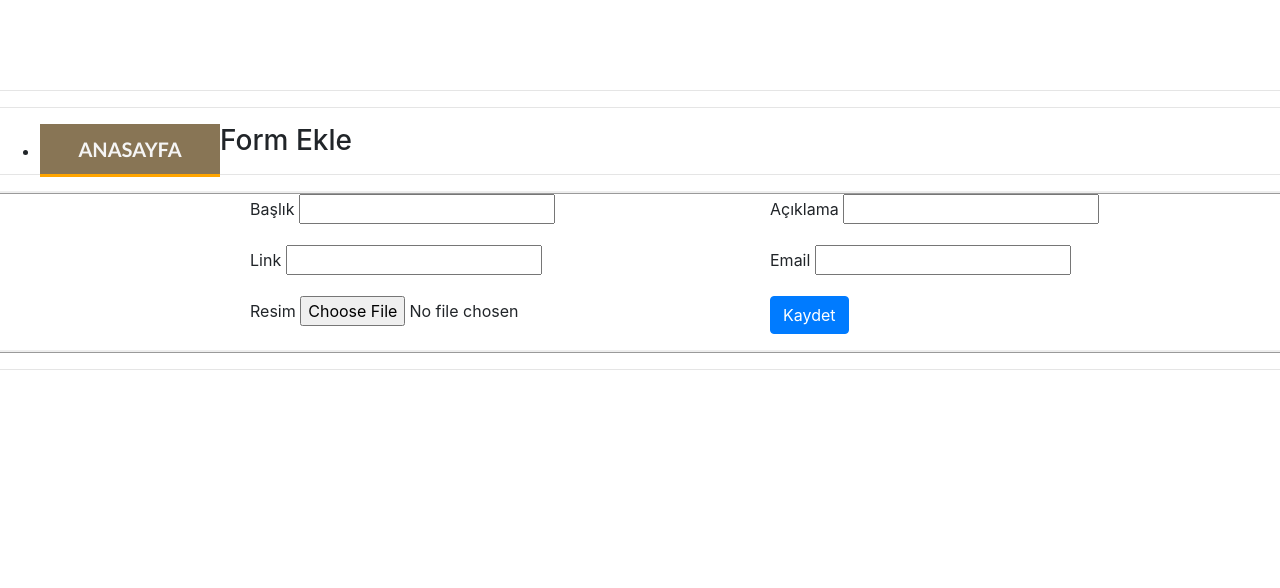
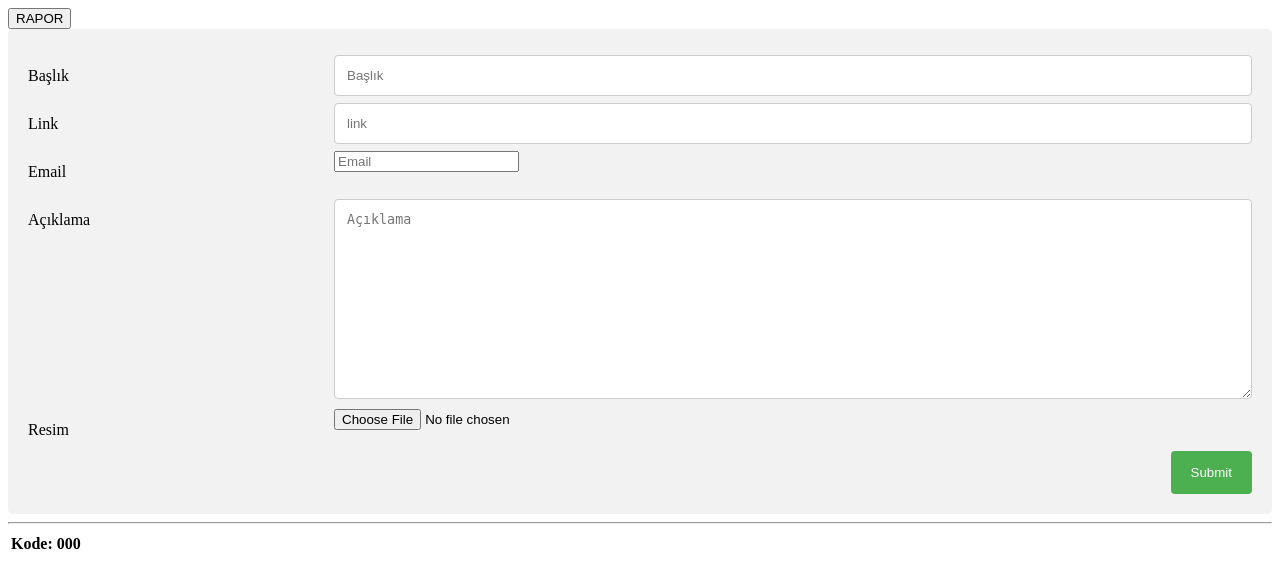
Before and after one commit to SANT0R/Form_Save, a Django app: template templates/Add.html in a window 1280 px wide. Shown: the top 588 px of the page. Run offline with Django 3.2, Linux system fonts and the light colour scheme; the template is opened without the code that fills it: most values are stand-ins (such as "Sample title", 1, 10 or a date in 2020); lists and menus that the app fills with data are empty; some libraries are stand-ins or nearby versions.

Commit message:
optimize

```diff
--- a/templates/Add.html
+++ b/templates/Add.html
@@ -1,162 +1,166 @@
 <!DOCTYPE html>
-<html lang="tr-TR">
+<html>
 <head>
-    <meta charset="UTF-8">
-    <title>Hoşgeldiniz!</title>
-    <link rel="stylesheet" href="https://maxcdn.bootstrapcdn.com/bootstrap/4.0.0/css/bootstrap.min.css" integrity="sha384-Gn5384xqQ1aoWXA+058RXPxPg6fy4IWvTNh0E263XmFcJlSAwiGgFAW/dAiS6JXm" crossorigin="anonymous">
-
 <style>
-    #menu ul{
-
-      float: left;
+* {
+  box-sizing: border-box;
 }
 
-     #menu li{
-       list-style-type:unset;
-
+input[type=text], select, textarea {
+  width: 100%;
+  padding: 12px;
+  border: 1px solid #ccc;
+  border-radius: 4px;
+  resize: vertical;
 }
 
-     #menu a{
-       text-decoration: none;
-       color: whitesmoke;
-	   font-weight: 600;
-       display: block;
-       text-align: center;
-       transition: 1s;
-	   font-family: calibri,arial,verdana;
-	   font-size: 20px;
-	   line-height: 50px;
-	   background-color: #887555;
-	   width: 180px;
-	   border-bottom: 3px solid orange;
-
-
+label {
+  padding: 12px 12px 12px 0;
+  display: inline-block;
 }
 
-      #menu span{
-       display: block;
-       margin-top:-60px;
+input[type=submit] {
+  background-color: #4CAF50;
+  color: white;
+  padding: 14px 20px;
+  border: none;
+  border-radius: 4px;
+  cursor: pointer;
+  float: right;
 }
 
-     #menu a:hover{
-
-		background-color: #5F3B06;
-       	color: #887555;
-
+input[type=submit]:hover {
+  background-color: #45a049;
 }
 
-    body{
-      margin-top: 90px;
+.container {
+  border-radius: 5px;
+  background-color: #f2f2f2;
+  padding: 20px;
 }
 
-    #menu1 li{
-
-      list-style-type: none;
-
-
-
+.col-25 {
+  float: left;
+  width: 25%;
+  margin-top: 6px;
 }
 
-    #menu1 a{
-
-      text-decoration: none;
-      color: whitesmoke;
-      font-weight: 600;
-      display: block;
-      text-align: center;
-      transition: 1s;
-      font-family: calibri,arial,verdana;
-      font-size: 20px;
-      line-height: 50px;
-      background-color: #005555;
-      width: 180px;
-      margin-right: 1px;
+.col-75 {
   float: left;
-
+  width: 75%;
+  margin-top: 6px;
 }
 
-     #menu1 span{
-      display: block;
-      margin-top:-60px;
+.row:after {
+  content: "";
+  display: table;
+  clear: both;
 }
 
-    #menu1 a:hover{
-
-       background-color: #5FD367;
-          color: #005555;
-
+@media screen and (max-width: 600px) {
+  .col-25, .col-75, input[type=submit] {
+    width: 100%;
+    margin-top: 0;
   }
-
-    form {
-      padding-left:  250px;
-      border-top-style:ridge;
-      border-bottom-style:ridge;
-
 }
 </style>
 </head>
+<body>
 
-<body>
-    <div id="menu1">
-<center>
-<hr>
+<form action="/search/" method="POST">
+  {% csrf_token %}<div id="menu" >
+  <div>
+    {% load i18n %}
+    <button class="btn btn-primary" type="submit">{% trans 'RAPOR' %}</button>
+  </div>
+</form>
 
+<div class="container">
+  <form action="/" method="POST">
+      {% csrf_token %}
+  <div class="row">
+    <div class="col-25">
+      <label for="baslik">{% trans 'Başlık' %}</label>
+    </div>
+    <div class="col-75">
+      <input type="text" id="title" name="title" placeholder="Başlık" required>
+    </div>
+  </div>
+  <div class="row">
+    <div class="col-25">
+      <label for="link">{% trans 'Link' %}</label>
+    </div>
+    <div class="col-75">
+      <input type="text" id="link" name="link" placeholder="link">
+    </div>
+  </div>
+   <div class="row">
+    <div class="col-25">
+      <label for="link">{% trans 'Email' %}</label>
+    </div>
+    <div class="col-75">
+      <input type="email" id="e-mail" name="e-mail" placeholder="Email" >
+    </div>
+  </div>
+  <div class="row">
+    <div class="col-25">
+      <label for="subject">{% trans 'Açıklama' %}</label>
+    </div>
+    <div class="col-75">
+      <textarea id="explonation" name="explonation" placeholder="Açıklama" style="height:200px"></textarea>
+    </div>
+  </div>
 
+  <div class="row">
+    <div class="col-25">
+      <label for="subject">{% trans 'Resim' %}</label>
+    </div>
+    <div class="col-75">
+    <input type="file" id="photo" name="photo">
+    </div>
+  </div>
+
+  <div class="row">
+    <input type="submit" value="Submit">
+  </div>
+  </form>
 </div>
 
 <hr>
-    <div id="menu" >
-            <ul>
-                <li><a href="/">ANASAYFA</a></li>
-            </ul>
-    </div>
+<table>
+  <tr>
+    <th scope="row">{% trans 'Kode' %}: {{savecode}}</th>
+  </tr>
+</table>
 
-    <div class="container"  >
-      <h3>Form Ekle</h3>
-    </div>
-    <hr>
+</body>
 
-    <form id="menu1" action="/addform/" method="POST">
-      {% csrf_token %}
-      <div class="form-row">
-        <div class="col-md-6 mb-3">
-          <label for="validationServer01">Başlık</label>
-          <input type="text"   name="title" id="title" >
+<script type="text/jaavscript">
+    $(document).on('submit', 'new_form', function(e)){
+        e.preventDefault();
 
-        </div>
-        <div class="col-md-6 mb-3">
-          <label for="validationServer02">Açıklama</label>
-          <input type="text"  name="explonation" id="explonation" >
+        s.ajax({
+            type: 'POST',
+            url: '/new_form',
+            data: {
+                baslik: $('#baslik').val(),
+                link: $('#link').val(),
+                e-mail: $('#e-mail').val(),
+                aciklama: $('#aciklama').val(),
+                resim: $('#resim').val(),
+            },
+            sucess: function(response){
+                if (response.result){
+                    sweetAlert("İşlem Başarılı", response.message, "success");
+                }
+                else {
+                    sweetAlert("Hata!", response.message, "error");
+                }
 
-        </div>
-        <div class="col-md-6 mb-3">
-          <label for="validationServer03"></label>Link</label>
-          <input type="text"   name="link" id="link" >
+            },
 
-        </div>
-        <div class="col-md-6 mb-3">
-          <label for="validationServer04">Email</label>
-          <input type="text"  name="email" id="email" >
+        });
+    }
+</script>
 
-        </div>
-
-        <div class="col-md-6 mb-3">
-          <label >Resim</label>
-          <input type="file" name="photo" id="photo"  >
-        </div>
-
-        <div class="col-md-6 mb-3">
-        <button class="btn btn-primary" type="submit">Kaydet</button>
-        </div>
-      </div>
-    </form>
-
-    <hr>
-
-
-</center>
-<script src="https://code.jquery.com/jquery-3.2.1.slim.min.js" integrity="sha384-KJ3o2DKtIkvYIK3UENzmM7KCkRr/rE9/Qpg6aAZGJwFDMVNA/GpGFF93hXpG5KkN" crossorigin="anonymous"></script>
-<script src="https://cdnjs.cloudflare.com/ajax/libs/popper.js/1.12.9/umd/popper.min.js" integrity="sha384-ApNbgh9B+Y1QKtv3Rn7W3mgPxhU9K/ScQsAP7hUibX39j7fakFPskvXusvfa0b4Q" crossorigin="anonymous"></script>
-<script src="https://maxcdn.bootstrapcdn.com/bootstrap/4.0.0/js/bootstrap.min.js" integrity="sha384-JZR6Spejh4U02d8jOt6vLEHfe/JQGiRRSQQxSfFWpi1MquVdAyjUar5+76PVCmYl" crossorigin="anonymous"></script>
-</body>
 </html>
--- a/templates/showform.html
+++ b/templates/showform.html
@@ -121,7 +121,7 @@
       <div class="form-row">
         <div class="col-md-5 mb-5">
           <label for="validationServer01">Kod</label>
-          <input type="text"   name="code" id="code" >
+          <input type="text"   name="code" id="code" required="required">
 
         </div>
 
```
Also changed, not shown: form/views.py (+22 -24 lines), templates/AddMore.html (deleted, +0 -173 lines), templates/index.html (deleted, +0 -38 lines). Lines whose indentation alone changed are shown as unchanged.
